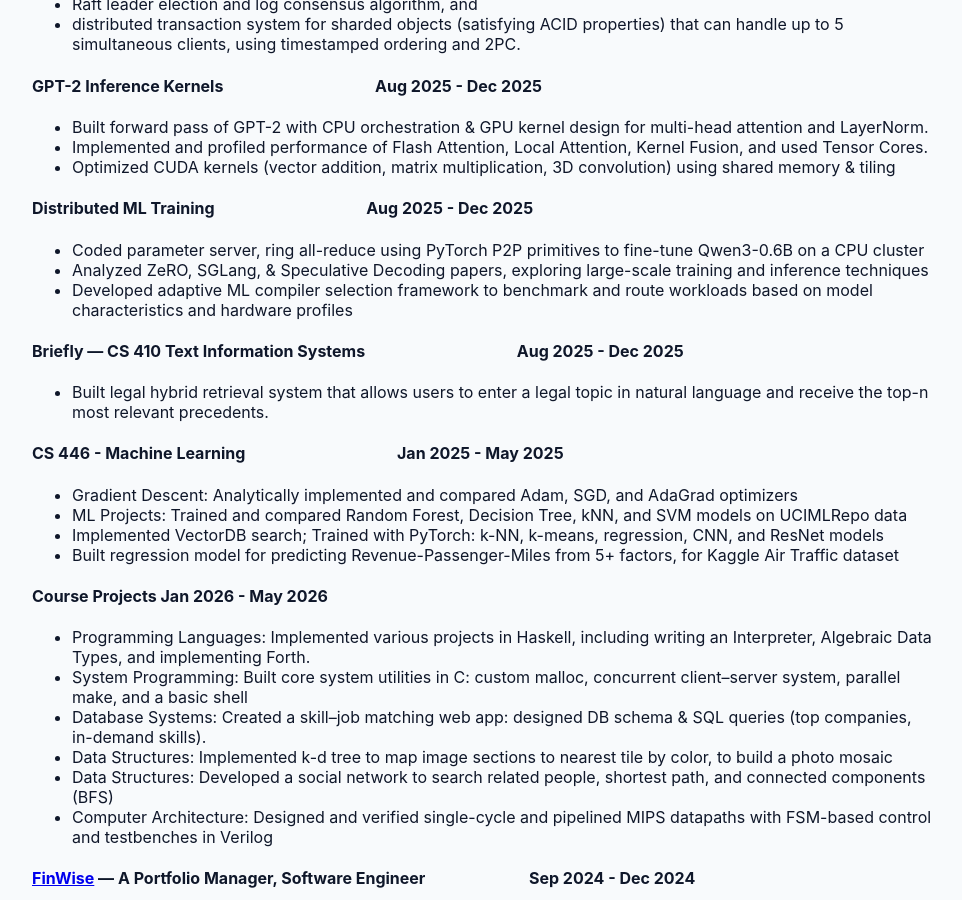
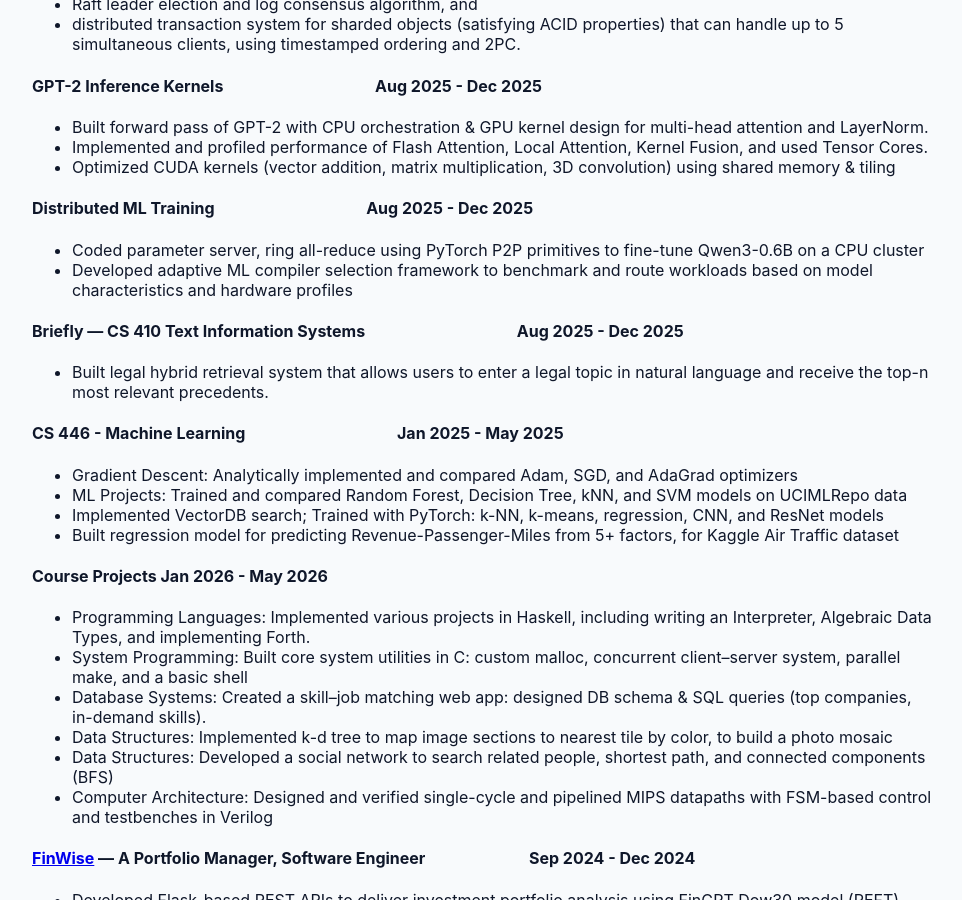
Before and after one commit to srikarpisupati/srikarpisupati.github.io, a Jekyll site: the page built from projects.md, in a window 1280 px wide and 900 px high, scrolled down 314 px. Shown: the whole window, without its empty margins (158-1120 px from the left). Built offline with Jekyll 4.4.1, drawn with Linux system fonts in a browser that asks for light colours.

Commit message:
Remove analysis of large-scale training techniques
Removed analysis of ZeRO, SGLang, & Speculative Decoding papers from the Distributed ML Training section.

```diff
--- a/projects.md
+++ b/projects.md
@@ -23,7 +23,6 @@ Implemented in Go from scratch:
 
 #### Distributed ML Training &emsp;&emsp;&emsp;&emsp;&emsp;&emsp;&emsp;&emsp;&emsp; Aug 2025 - Dec 2025
 * Coded parameter server, ring all-reduce using PyTorch P2P primitives to fine-tune Qwen3-0.6B on a CPU cluster
-* Analyzed ZeRO, SGLang, & Speculative Decoding papers, exploring large-scale training and inference techniques
 * Developed adaptive ML compiler selection framework to benchmark and route workloads based on model characteristics and hardware profiles
 
 #### Briefly — CS 410 Text Information Systems  &emsp;&emsp;&emsp;&emsp;&emsp;&emsp;&emsp;&emsp;&emsp; Aug 2025 - Dec 2025
```
